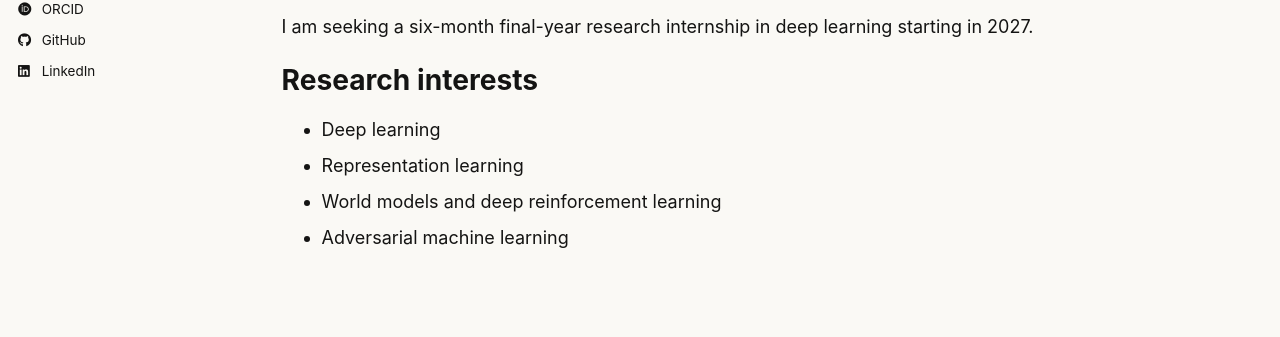
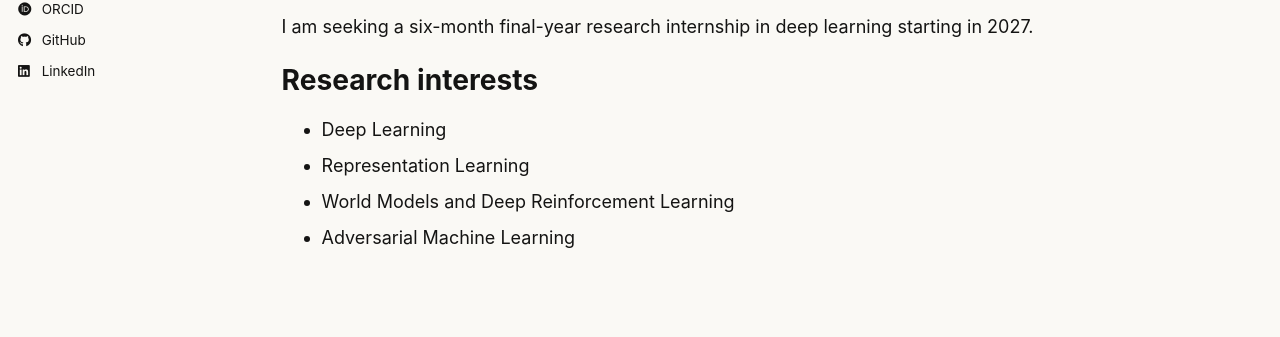
Before and after one commit to Tariolle/Tariolle.github.io, a Jekyll site: the page built from _pages/about.md, in a window 1280 px wide and 960 px high. Shown: the part 502-839 px from the top of the window. Built offline with Jekyll 4.4.1, drawn with Linux system fonts in a browser that asks for light colours; some web fonts are replaced; a script that is not in the unit is left out.

Commit message:
style: title case research interests

```diff
--- a/_pages/about.md
+++ b/_pages/about.md
@@ -18,7 +18,7 @@ I am seeking a six-month final-year research internship in deep learning startin
 Research interests
 ======
 
-- Deep learning
-- Representation learning
-- World models and deep reinforcement learning
-- Adversarial machine learning
+- Deep Learning
+- Representation Learning
+- World Models and Deep Reinforcement Learning
+- Adversarial Machine Learning
```
